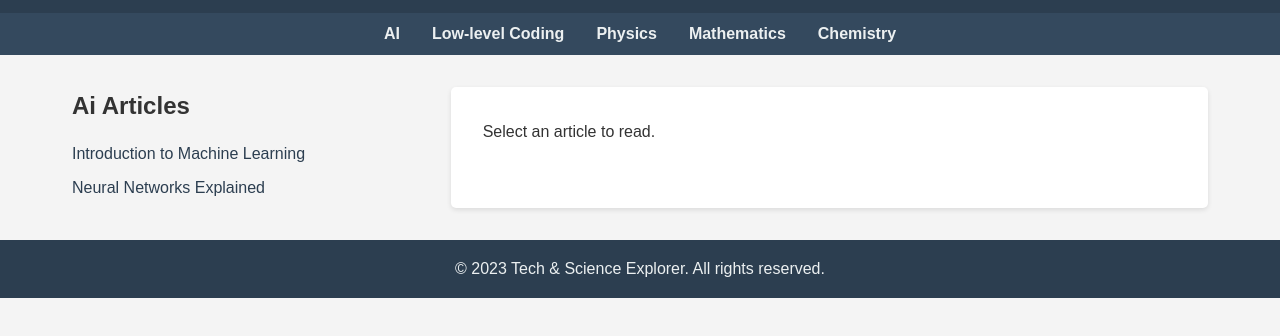
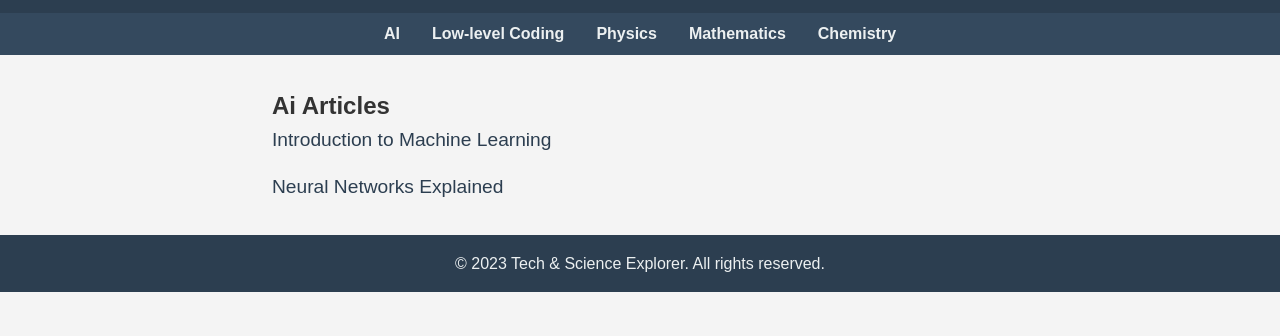
Before and after one commit to 0danteh/0danteh.github.io, a plain HTML site: page index.html in a window 1280 px wide. Shown: the part 70-406 px from the top of the page. Drawn offline with Linux system fonts and the light colour scheme.

Commit message:
Update index.html

```diff
--- a/index.html
+++ b/index.html
@@ -39,33 +39,25 @@
             font-weight: bold;
         }
         main {
-            max-width: 1200px;
+            max-width: 800px;
             margin: 2rem auto;
             padding: 0 2rem;
-            display: flex;
         }
         .article-list {
-            flex: 1;
-            margin-right: 2rem;
-        }
-        .article-list h2 {
-            margin-bottom: 1rem;
-        }
-        .article-list ul {
             list-style-type: none;
         }
         .article-list li {
-            margin-bottom: 0.5rem;
+            margin-bottom: 1rem;
         }
         .article-list a {
             color: #2c3e50;
             text-decoration: none;
+            font-size: 1.2rem;
         }
         .article-list a:hover {
             text-decoration: underline;
         }
         .article-content {
-            flex: 2;
             background-color: #fff;
             padding: 2rem;
             border-radius: 5px;
@@ -76,12 +68,24 @@
             height: auto;
             margin-bottom: 1rem;
         }
+        .article-content h1 {
+            margin-bottom: 1rem;
+        }
         footer {
             background-color: #2c3e50;
             color: #ecf0f1;
             text-align: center;
             padding: 1rem;
             margin-top: 2rem;
+        }
+        .back-button {
+            display: inline-block;
+            margin-bottom: 1rem;
+            padding: 0.5rem 1rem;
+            background-color: #3498db;
+            color: #fff;
+            text-decoration: none;
+            border-radius: 3px;
         }
     </style>
 </head>
@@ -100,14 +104,8 @@
         </ul>
     </nav>
 
-    <main>
-        <div class="article-list">
-            <h2 id="section-title">Articles</h2>
-            <ul id="articles"></ul>
-        </div>
-        <div class="article-content" id="article-content">
-            <p>Select an article to read.</p>
-        </div>
+    <main id="main-content">
+        <!-- Content will be dynamically inserted here -->
     </main>
 
     <footer>
@@ -117,50 +115,49 @@
     <script>
         const articles = {
             ai: [
-                { title: "Introduction to Machine Learning", content: "Machine learning is a subset of AI...", image: "ml.jpg" },
-                { title: "Neural Networks Explained", content: "Neural networks are a series of algorithms...", image: "nn.jpg" }
+                { title: "Introduction to Machine Learning", content: "Machine learning is a subset of AI that focuses on the development of algorithms and statistical models that enable computer systems to improve their performance on a specific task through experience. This field has seen exponential growth in recent years, driving advancements in areas such as image recognition, natural language processing, and autonomous vehicles.", image: "ml.jpg" },
+                { title: "Neural Networks Explained", content: "Neural networks are a series of algorithms that mimic the operations of a human brain to recognize relationships between vast amounts of data. They are at the heart of deep learning algorithms and have revolutionized many AI applications, from speech recognition to medical diagnosis.", image: "nn.jpg" }
             ],
             lowlevel: [
-                { title: "Assembly Language Basics", content: "Assembly language is a low-level programming language...", image: "assembly.jpg" },
-                { title: "Reverse Engineering Techniques", content: "Reverse engineering is the process of...", image: "reverse.jpg" }
+                { title: "Assembly Language Basics", content: "Assembly language is a low-level programming language for a computer, or other programmable device, in which there is a very strong correspondence between the language and the architecture's machine code instructions. It provides a deep understanding of how computers work at the hardware level.", image: "assembly.jpg" },
+                { title: "Reverse Engineering Techniques", content: "Reverse engineering is the process of analyzing a subject system to identify the system's components and their interrelationships and to create representations of the system in another form or at a higher level of abstraction. This technique is crucial in understanding complex systems, improving security, and developing compatible products.", image: "reverse.jpg" }
             ],
             physics: [
-                { title: "Quantum Mechanics Overview", content: "Quantum mechanics is a fundamental theory in physics...", image: "quantum.jpg" },
-                { title: "String Theory Explained", content: "String theory is a theoretical framework in physics...", image: "string.jpg" }
+                { title: "Quantum Mechanics Overview", content: "Quantum mechanics is a fundamental theory in physics that provides a description of the physical properties of nature at the scale of atoms and subatomic particles. It forms the foundation for understanding phenomena like superposition, entanglement, and wave-particle duality.", image: "quantum.jpg" },
+                { title: "String Theory Explained", content: "String theory is a theoretical framework in physics that attempts to reconcile quantum mechanics and general relativity. It proposes that the fundamental constituents of the universe are one-dimensional 'strings' rather than point-like particles, potentially unifying all known forces of nature.", image: "string.jpg" }
             ],
             math: [
-                { title: "Calculus Fundamentals", content: "Calculus is the mathematical study of continuous change...", image: "calculus.jpg" },
-                { title: "Linear Algebra Applications", content: "Linear algebra is the branch of mathematics...", image: "linear.jpg" }
+                { title: "Calculus Fundamentals", content: "Calculus is the mathematical study of continuous change. It provides a framework for modeling systems in which there is a continual change, and gives us a way to make predictions about these systems. The two main branches, differential calculus and integral calculus, deal with rates of change and accumulation, respectively.", image: "calculus.jpg" },
+                { title: "Linear Algebra Applications", content: "Linear algebra is the branch of mathematics concerning linear equations, linear functions, and their representations through matrices and vector spaces. It has numerous applications in abstract algebra, functional analysis, and the study of multidimensional geometry, as well as in various applied fields including physics, economics, and engineering.", image: "linear.jpg" }
             ],
             chemistry: [
-                { title: "Organic Chemistry Basics", content: "Organic chemistry is the study of compounds containing carbon...", image: "organic.jpg" },
-                { title: "Biochemistry and Metabolism", content: "Biochemistry is the study of chemical processes within living organisms...", image: "biochem.jpg" }
+                { title: "Organic Chemistry Basics", content: "Organic chemistry is the study of the structure, properties, composition, reactions, and synthesis of organic compounds, which contain carbon. It forms the foundation for understanding biochemistry and is crucial in fields such as pharmaceuticals, plastics, and food science.", image: "organic.jpg" },
+                { title: "Biochemistry and Metabolism", content: "Biochemistry is the study of chemical processes within and relating to living organisms. A key area of biochemistry is metabolism, which consists of the set of life-sustaining chemical reactions in organisms. Understanding metabolism is crucial for fields like medicine, nutrition, and biotechnology.", image: "biochem.jpg" }
             ]
         };
 
         function loadSection(section) {
-            const articleList = document.getElementById('articles');
-            const sectionTitle = document.getElementById('section-title');
-            articleList.innerHTML = '';
-            sectionTitle.textContent = section.charAt(0).toUpperCase() + section.slice(1) + " Articles";
-
-            articles[section].forEach((article, index) => {
-                const li = document.createElement('li');
-                const a = document.createElement('a');
-                a.href = `#/${section}/${index}`;
-                a.textContent = article.title;
-                li.appendChild(a);
-                articleList.appendChild(li);
-            });
+            const mainContent = document.getElementById('main-content');
+            mainContent.innerHTML = `
+                <h2>${section.charAt(0).toUpperCase() + section.slice(1)} Articles</h2>
+                <ul class="article-list">
+                    ${articles[section].map((article, index) => `
+                        <li><a href="#/${section}/${index}">${article.title}</a></li>
+                    `).join('')}
+                </ul>
+            `;
         }
 
-        function loadArticle(section, index) {
+function loadArticle(section, index) {
             const article = articles[section][index];
-            const content = document.getElementById('article-content');
-            content.innerHTML = `
-                <h2>${article.title}</h2>
-                <img src="${article.image}" alt="${article.title}">
-                <p>${article.content}</p>
+            const mainContent = document.getElementById('main-content');
+            mainContent.innerHTML = `
+                <a href="#/${section}" class="back-button">Back to ${section.charAt(0).toUpperCase() + section.slice(1)} Articles</a>
+                <article class="article-content">
+                    <h1>${article.title}</h1>
+                    <img src="${article.image}" alt="${article.title}">
+                    <p>${article.content}</p>
+                </article>
             `;
         }
 
@@ -169,9 +166,10 @@
             const [section, articleIndex] = hash.split('/').slice(1);
 
             if (section && articles[section]) {
-                loadSection(section);
                 if (articleIndex !== undefined) {
                     loadArticle(section, articleIndex);
+                } else {
+                    loadSection(section);
                 }
             } else {
                 // Default to AI section if no valid section is specified
```
